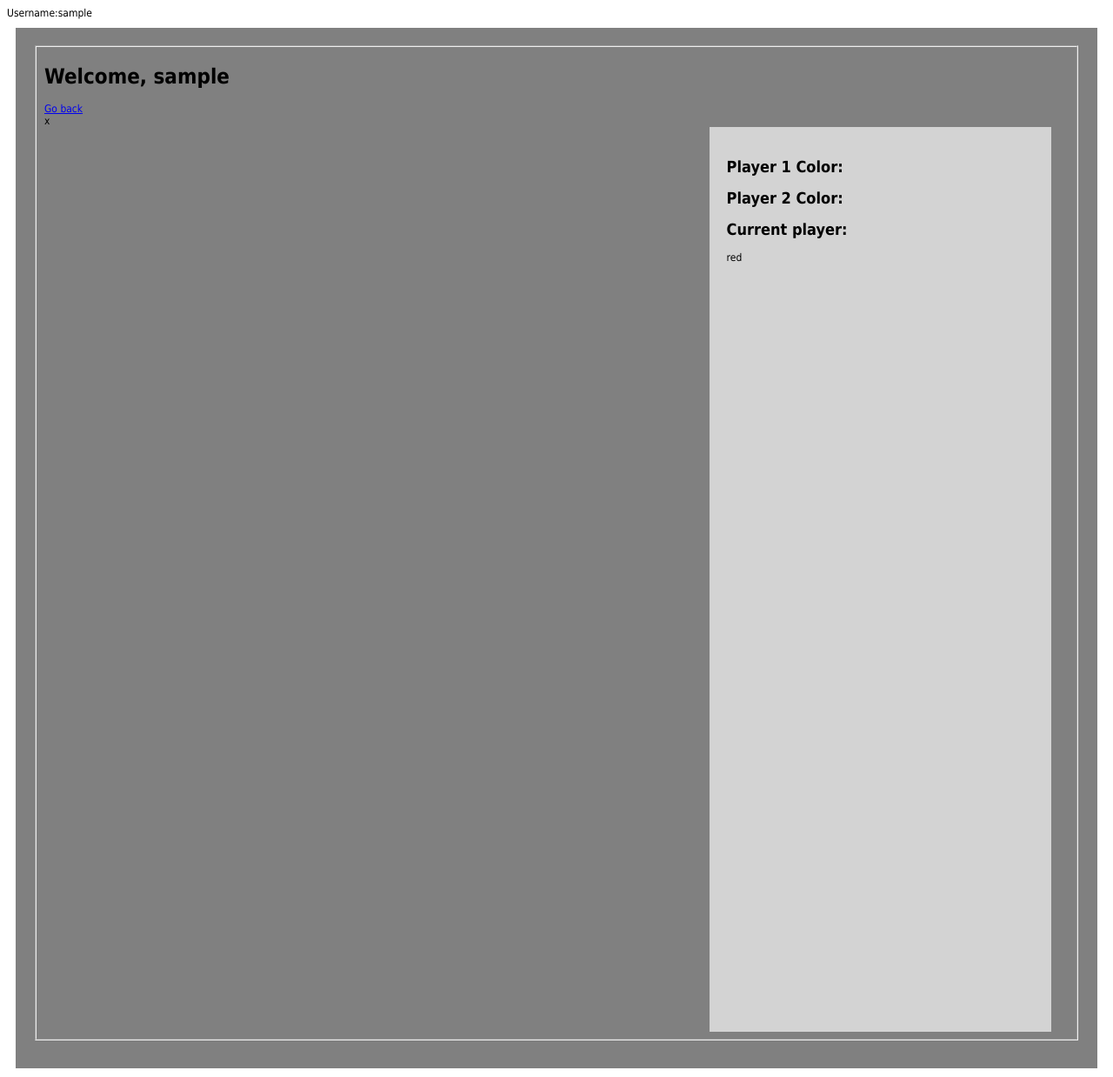
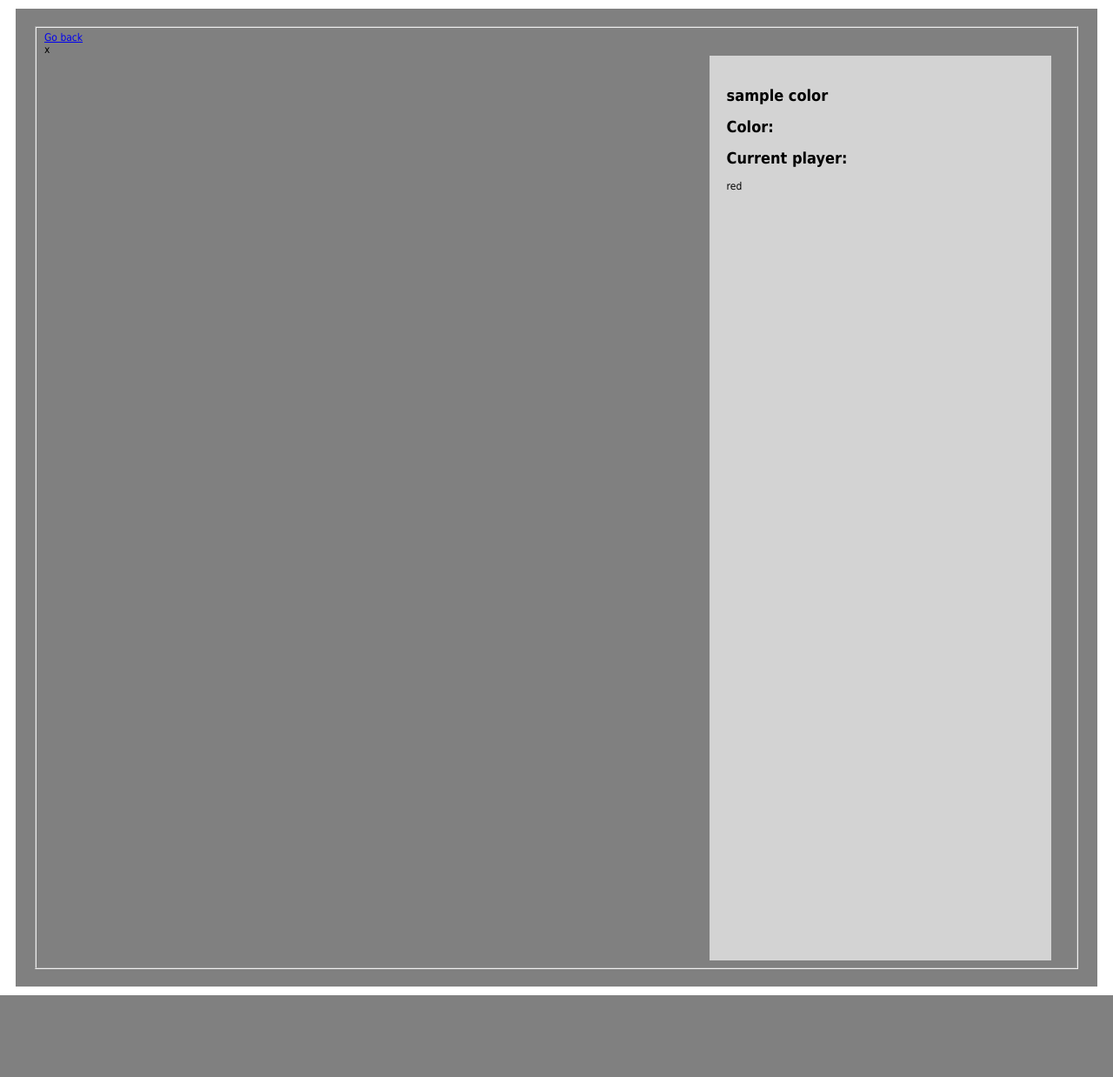
Before and after one commit to julietaMendez/CSCI-130-Connect-4, a PHP site: page /CSCI-130-Connect-4/game.php in a window 1280 px wide. Shown: the whole page at 87% size. After the commit the page ends 1144 px from the top, so only its background shows below. Run offline with PHP 8.4, Linux system fonts and the light colour scheme; the visitor is signed in with stand-in values (Sample User, id 1).

Commit message:
pull players' usernames and display in game page

```diff
--- a/game.php
+++ b/game.php
@@ -11,7 +11,7 @@
         <div class="select_options">
         <form>
             <fieldset>
-            <h1>Welcome, <b> <?php echo $_SESSION['username']; ?></b></h1>
+            <!-- <h1>Welcome, <b> <?php echo $_SESSION['username']; ?></b></h1> -->
                 <a href="/CSCI-130-CONNECT-4/game_options.php">Go back</a>
 
                  <div id = "board_size">
@@ -61,20 +61,23 @@
 
         <div class="display">
         <section>
-            <h2>Player 1 Color: </h2>
+            <h2><?php echo $_SESSION['username'];?> color</h2>
             <p id="p1_color">
             <?php $decode = json_decode($_SESSION["player1"]);
             $p1_color = $decode->chip_color;
             echo $p1_color;
             ?>
+
             </p>
-            <h2>Player 2 Color: </h2>
+            <h2><?php echo  json_decode($_SESSION["player2"])->username?> Color: </h2>
             <p id="p2_color">
             <?php $decode = json_decode($_SESSION["player2"]);
             $p2_color = $decode->chip_color;
             echo $p2_color;
             ?>
             </p>
+
+
             <h2>Current player: </h2>
             <p id="curr_player">red</p>
         </section>
--- a/header.php
+++ b/header.php
@@ -2,7 +2,7 @@
     session_start();
     if (isset($_SESSION['username'])) {
       // This session already exists, should already contain data
-        echo "Username:", $_SESSION['username'], "<br />";
+       // echo "Username:", $_SESSION['username'], "<br />";
     } else {
         // New PHP Session / Should Only Be Run Once/Rarely/Login/Logout
         session_destroy();
```
